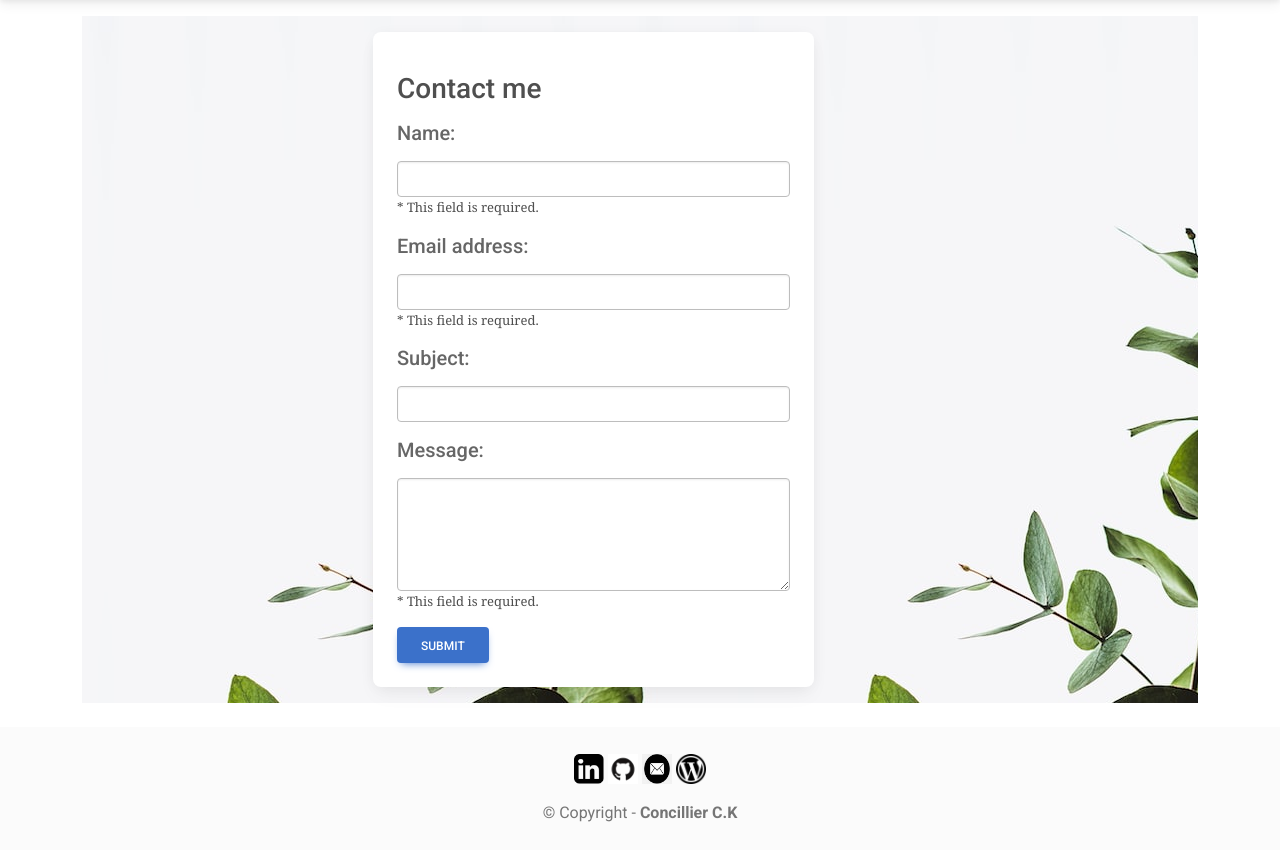
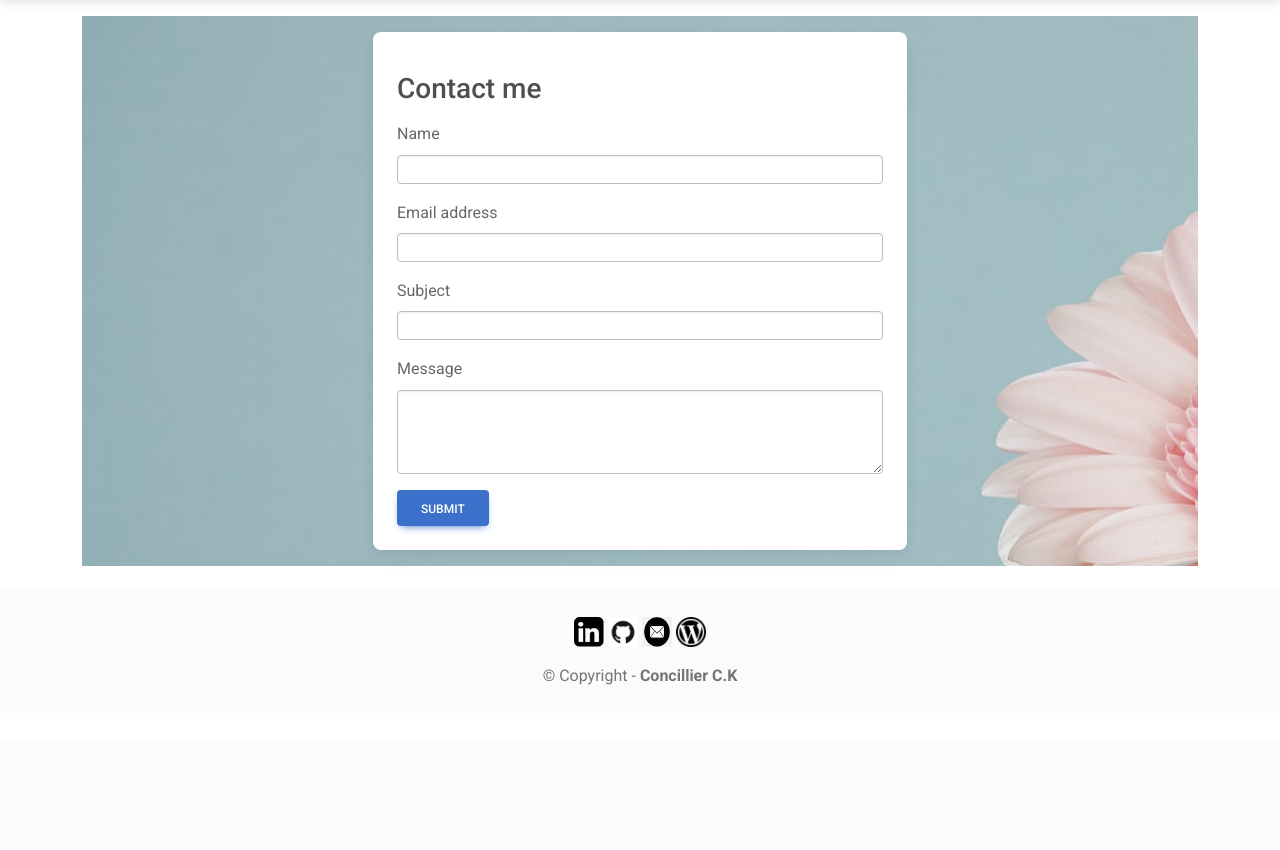
Before and after one commit to concillier/cv, a Django app: page /contact/ in a window 1280 px wide. Shown: the part 59-909 px from the top of the page. After the commit the page ends 744 px from the top, so only its background shows below. Run offline with Django 4.2, Linux system fonts and the light colour scheme; some libraries are stand-ins or nearby versions.

Commit message:
Contact form fixed and images updated

```diff
--- a/cv/forms.py
+++ b/cv/forms.py
@@ -1,7 +1,18 @@
 from django import forms
 
-class contactform(forms.Form):
-    contactname = forms.CharField(max_length=40, label='Your name')
-    contactemail = forms.EmailField(required= True, label= 'Your email address')
-    contactsubject = forms.CharField(max_length=50,label= 'Subject')
-    contactmessage = forms.CharField(max_length=400, widget=forms.Textarea, label = 'Message')
+
+#The form appearing on contact.html, to collect messages that will be saved in Django admin (as added in admin.py)
+class ContactForm(forms.Form):
+    contactname = forms.CharField(max_length=40, widget=forms.TextInput(attrs= {
+        'class':'form-control form-control-sm'
+    }))
+    contactemail = forms.EmailField(required= True, widget=forms.EmailInput(attrs= {
+        'class':'form-control form-control-sm'
+    }))
+    contactsubject = forms.CharField(max_length=50, widget=forms.TextInput(attrs= {
+        'class':'form-control form-control-sm'
+    }))
+    contactmessage = forms.CharField(max_length=400, widget=forms.Textarea(attrs= {
+        'class':'form-control form-control-sm',
+        'rows':'4'
+    }))
--- a/cv/templates/contact.html
+++ b/cv/templates/contact.html
@@ -12,10 +12,10 @@
 
 <!--Contact form-->
 {% load static %}
-<div class="container" style="background-image: url('static/images/flower6.jpg');" >
+<div class="container" style="background-image: url('{% static 'images/flower7.jpg' %}');" >
 
     <div class="row align-items-center">
-        <div class="col-md-5 offset-md-3">
+        <div class="col-md-6 offset-md-3">
             <p></p>
             <p></p>
             <div class="card" style="opacity: 1;">
@@ -24,30 +24,55 @@
                     <p></p>
                     </p><h3> Contact me </h3></p>
 
-                      <form action="", method="post">
+                    {% if messages %}
+                        <ul class="messages">
+                          {% for message in messages %}
+                              <li{% if message.tags %} class="{{ message.tags }}"{% endif %}>{{ message }}</li>
+                          {% endfor %}
+                        </ul>
+                      {% endif %}
+
+                      <form method="post" action="">
                       {% csrf_token %}
+
                           <div class="mb-3">
-                              <label for = "id_contactname" class="form-label"> <h5> Name: </h5> </label>
-                              <input type="text" class="form-control" id="contactname" name="contact_name" maxlength="40" required="id_contactname" >
-                              <div class="errorlist" class="form-text" style= "font-size: small; font-family: Cambria, Cochin, Georgia, Times, 'Times New Roman', serif;";> * This field is required.</div>
+                              <label class="form-label"> Name </label>
+                              {{ form.contactname }}
                             </div>
+
                           <div class="mb-3">
-                            <label for="id_contactemail" class="form-label"> <h5> Email address: </h5></label>
-                            <input type="email" class="form-control" id="contaactemail" name="contact_email" required="id_contactemail">
-                            <div class="errorlist" class="form-text" style= "font-size: small; font-family: Cambria, Cochin, Georgia, Times, 'Times New Roman', serif;"> * This field is required.</div>
+                            <label class="form-label"> Email address </label>
+                            {{ form.contactemail }}
                           </div>
+
                           <div class="mb-3">
-                            <label for="id_contactsubject" class="form-label"> <h5> Subject: </h5> </label>
-                            <input type="text" class="form-control" id="contactsubject" name="contact_subject" maxlength="50">
+                            <label class="form-label"> Subject </label>
+                            {{ form.contactsubject }}
                           </div>
+
                           <div class="mb-3">
-                              <label for="id_contactmessage" class="form-label"> <h5> Message: </h5></label>
-                              <textarea class="form-control" id="contactmessage" rows="4" name="contact_message" maxlength="400" required="id_contactmessage"></textarea>
-                              <div class="errorlist" class="form-text" style= "font-size: small; font-family: Cambria, Cochin, Georgia, Times, 'Times New Roman', serif;" > * This field is required.</div>
+                              <label for="id_contactmessage" class="form-label"> Message</label>
+                              {{ form.contactmessage }}
                             </div>
-                          <input type="submit" class="btn btn-primary" value="Submit"></button>
+
+                          <input type="submit" class="btn btn-primary" value="Submit">
+
+
+                        {% if form.errors or form.non_field_errors %}
+                            <div class = "mb-3">
+
+                              {% for field in form %}
+                                <p class = 'fw-light text-danger'> {{ form.errors }} </p>
+                              {% endfor %}
+
+                              {{ form.non_field_errors }}
+
+                            </div>
+
+                        {% endif %}
 
                       </form>
+
                 </div>
             </div>
             <p></p>
--- a/cv/views.py
+++ b/cv/views.py
@@ -3,57 +3,60 @@ from django.http import HttpResponse
 from django.http import FileResponse
 from django.http import HttpResponseRedirect
 import os
+from django.contrib import messages
 
-from .forms import contactform
-from django.core.mail import send_mail, BadHeaderError
+from .forms import ContactForm
+from .models import ContactTable
 
-#Home page
+#Function that populates the Home page
 def home(request):
     return render(request, 'home.html')
 
-#Projects list page
+
+
+#Function that populates the Projects list page
 def projects(request):
     return render(request, 'projects.html')
 
-#Contact page first attempt that failed from https://www.youtube.com/watch?v=1ihn3iRXtsY&ab_channel=djangotutorials
-# def contact(request):
-#     submitted = False
-#     if request.method == 'POST':
-#         form = contactform(request.POST)
-#         if form.is_valid():
-#             cd = form.cleaned_data
-#             assert False
-#             return HttpResponseRedirect ('contact?submitted=True')
-
-#     else:
-#             form = contactform()
-#             if 'submitted' in request.GET:
-#                 submitted = True
-
-#     return render(request, 'contact.html', {'form': form, 'submitted': submitted})
 
 
-#Contact page second attempt
+#Function that populates the Contact page
+#This function:
+# 1. Checks that this is a post request
+# 2. A reference to the form is obtained and stored in the variable form
+# 3. The form is tested to ensure the values entered are valid.
+# 4. The form values are obtained using form.cleaned data and stored in the cd variable
+# 5. A new ContactTable object, defined in the models.py file is created and it’s attributes are populated using the values from the form.
+# 6. The save method of the object is called.
+# All this is done because save() function only applies to model forms.
 
 def contact(request):
+
     if request.method == 'POST':
-        form = contactform(request.POST)
+        form = ContactForm(request.POST)
 
         if form.is_valid():
-            subject = "Website Inquiry"
-            body = {
-                'Name' : form.cleaned_data['contactname'],
-                'Email' : form.cleaned_data['contactemail'],
-                'Email_subject' : form.cleaned_data['contactsubject'],
-                'Message' : form.cleaned_data['contactmessage'],
-            }
-            message = "\n".join(body.values())
+            cd = form.cleaned_data
 
-            try:
-                send_mail(subject, message, 'admin@example.com', ['admin@example.com'])
-            except BadHeaderError:
-                return HttpResponse('Invalid Header found')
-            return redirect('home.html')
+            PortfolioMessage= ContactTable(
+                contactname = cd['contactname'],
+                contactemail = cd['contactemail'],
+                contactsubject = cd['contactsubject'],
+                contactmessage = cd['contactmessage']
+            )
 
-    form = contactform()
-    return render(request, 'contact.html', {'form': form})
+            PortfolioMessage.save()
+
+            #return a succesful message upon form submission
+            messages.success(request, 'Your message has been succesfully sent!')
+
+            #or return the homepage upon succesful completion of the contact form
+            #return redirect('/')
+
+    else:
+        form = ContactForm()
+
+
+    return render(request, 'contact.html', {
+        'form': form
+    })
--- a/mycv/urls.py
+++ b/mycv/urls.py
@@ -26,8 +26,5 @@ urlpatterns = [
     path('contact/', cvViews.contact, name='contact'),
     path('projects/', pViews.articles_list, name='articles_list'),
     path('project/', include('projects.urls')),
-]
-
-
-#If you get an error because of this, use from django.conf.urls.static import static instead of from django.conf.urls import static
-urlpatterns += static(settings.MEDIA_URL, document_root=settings.MEDIA_ROOT)
+] + static(settings.MEDIA_URL, document_root=settings.MEDIA_ROOT)
+#If you get an error because of this, use from django.conf.urls.static import static instead of from django.conf.urls import stat
--- a/projects/admin.py
+++ b/projects/admin.py
@@ -1,6 +1,8 @@
 from django.contrib import admin
 from .models import articles
+from cv.models import ContactTable
 
 # Register your models here.
 
 admin.site.register(articles)
+admin.site.register(ContactTable)
```
Also changed, not shown: cv/models.py (+10 -1 lines), mycv/settings.py (+7 -6 lines), cv/migrations/0001_initial.py (added), db.sqlite3, mycv/static/images/flower3.jpg (deleted), mycv/static/images/flower7.jpg (added), 3 other files.
